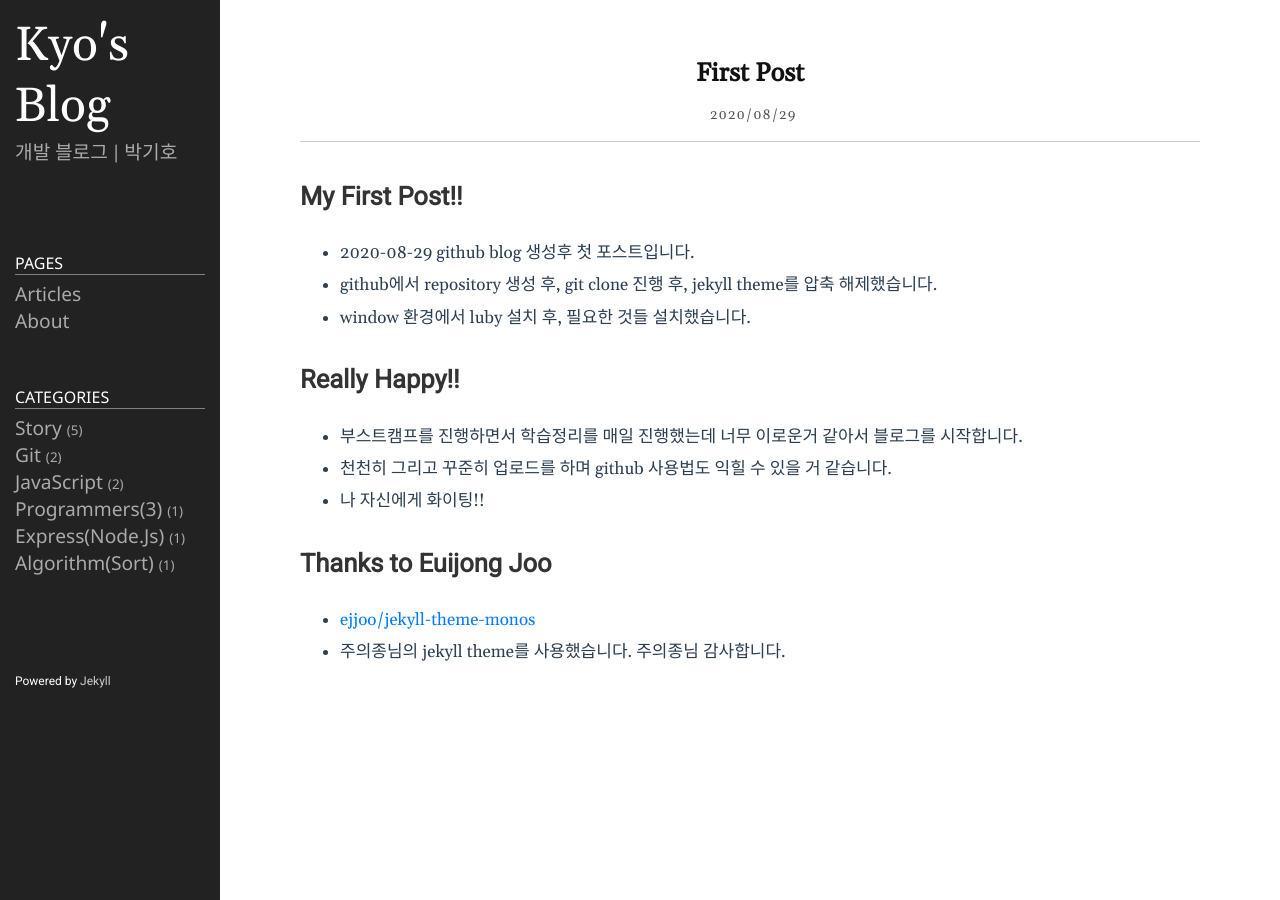
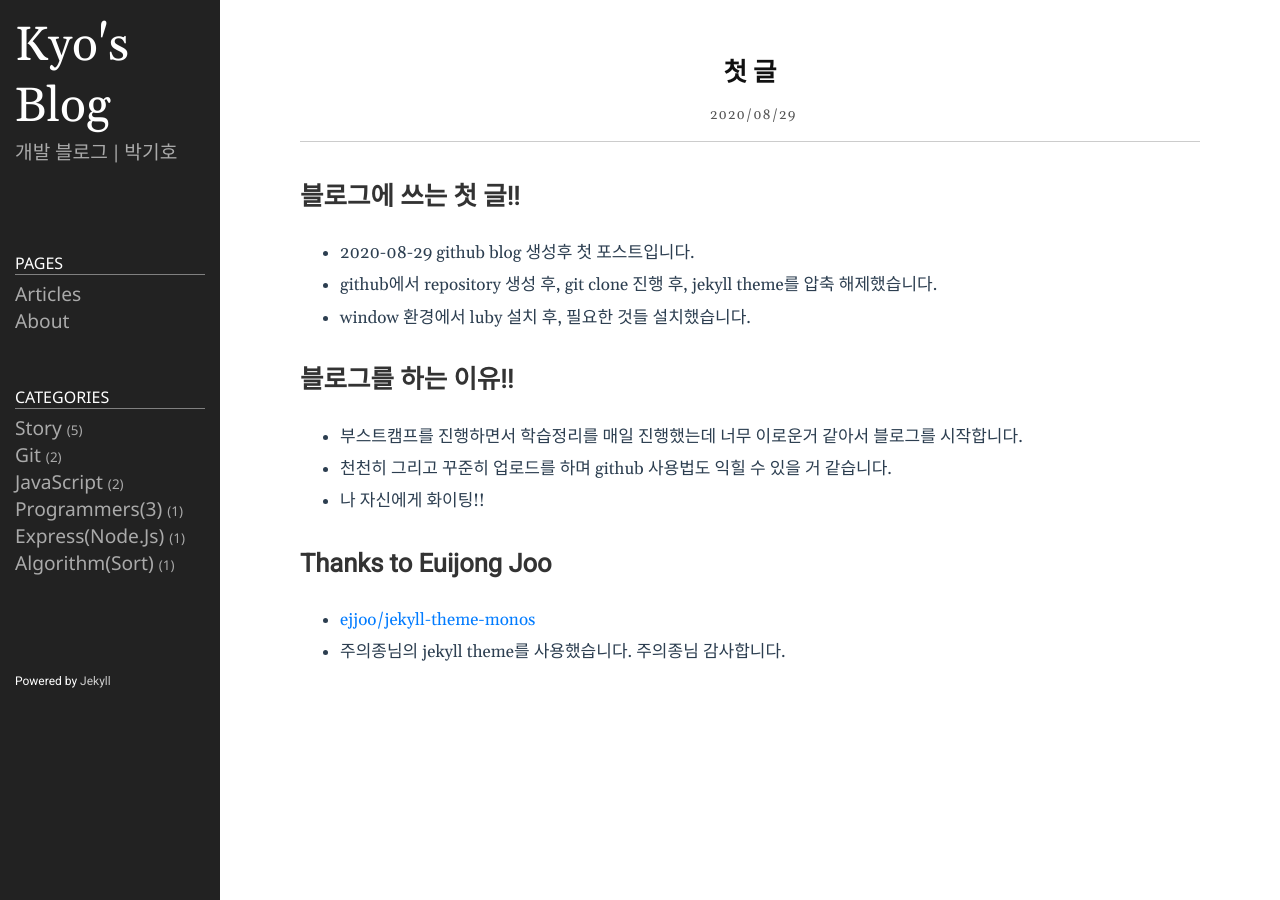
Before and after one commit to qkrrlgh519/qkrrlgh519.github.io, a Jekyll site: the page built from _posts/2020-08-29-First-Post.markdown, in a window 1280 px wide. Built offline with Jekyll 4.4.1, drawn with Linux system fonts in a browser that asks for light colours.

Commit message:
fix: 첫 글 수정

```diff
--- a/_posts/2020-08-29-First-Post.markdown
+++ b/_posts/2020-08-29-First-Post.markdown
@@ -1,17 +1,17 @@
 ---
 layout: post
-title:  "First Post"
-date:   2020-08-29 21:30:00 +0900
+title: "첫 글"
+date: 2020-08-29 21:30:00 +0900
 categories: Story
 ---
 
-# My First Post!!
+# 블로그에 쓰는 첫 글!!
 
 - 2020-08-29 github blog 생성후 첫 포스트입니다.
 - github에서 repository 생성 후, git clone 진행 후, jekyll theme를 압축 해제했습니다.
 - window 환경에서 luby 설치 후, 필요한 것들 설치했습니다.
 
-# Really Happy!!
+# 블로그를 하는 이유!!
 
 - 부스트캠프를 진행하면서 학습정리를 매일 진행했는데 너무 이로운거 같아서 블로그를 시작합니다.
 - 천천히 그리고 꾸준히 업로드를 하며 github 사용법도 익힐 수 있을 거 같습니다.
```
